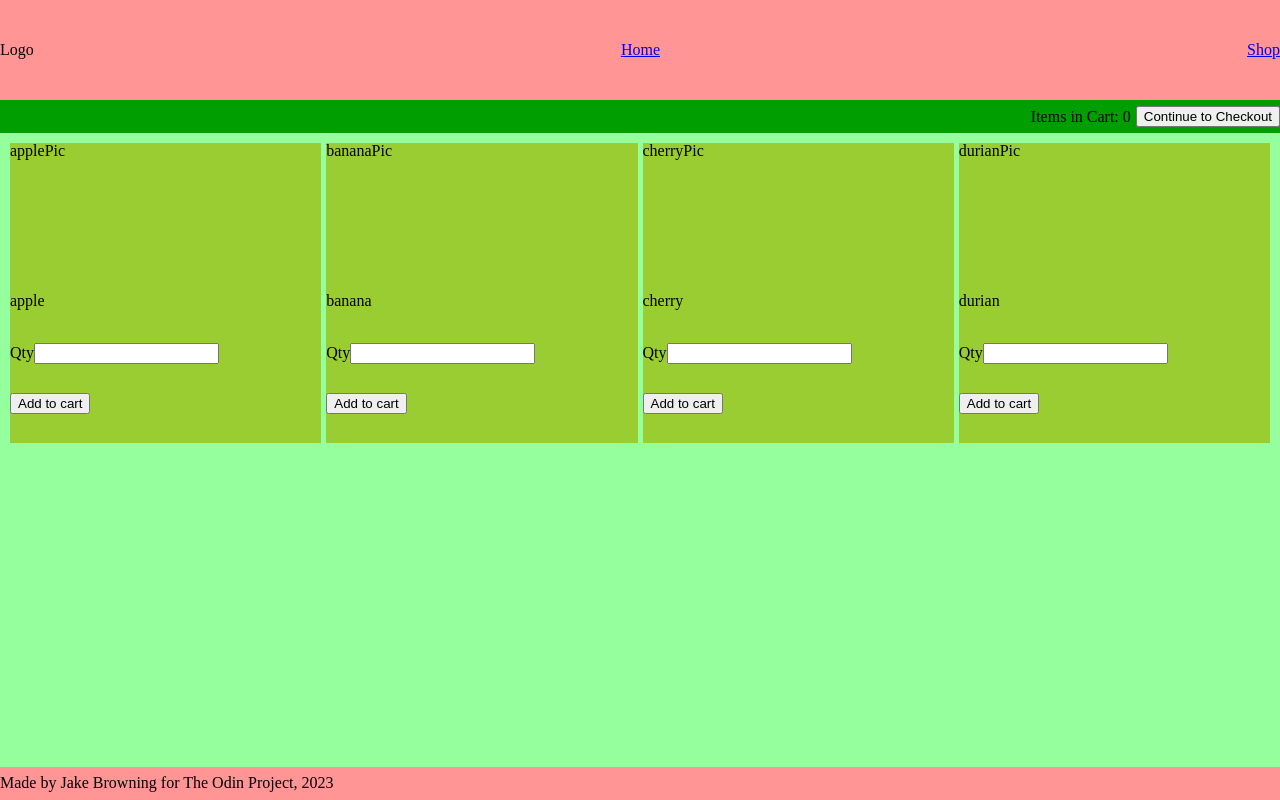
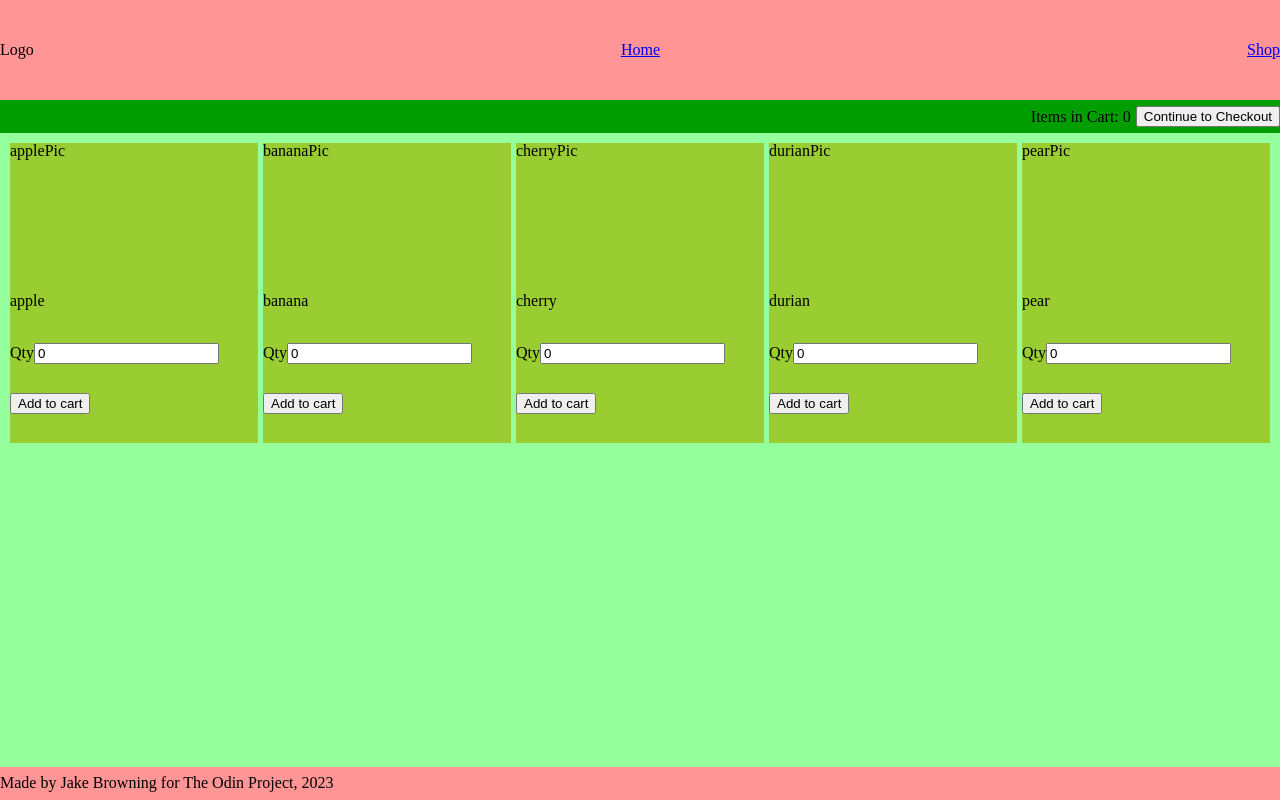
Before and after one commit to JakeBrowning90/shopping-cart, a React (Create React App) app in the folder shopping-cart/: page /shop in a window 1280 px wide. Built offline with nearby package versions, Linux system fonts and the light colour scheme.

Commit message:
Testing rework of prop logic

```diff
--- a/shopping-cart/src/App.js
+++ b/shopping-cart/src/App.js
@@ -9,11 +9,29 @@ import './styles/style.css';
 const App = () => {
   const [cartCount, setCartCount] = useState(0);
   const [inventory, setInventory] = useState([
-    {key: 0, img: "applePic", desc: "apple"},
-    {key: 1, img: "bananaPic", desc: "banana"},
-    {key: 2, img: "cherryPic", desc: "cherry"},
-    {key: 3, img: "durianPic", desc: "durian"},
+    {key: 0, img: "applePic", desc: "apple", cardCount: 0},
+    {key: 1, img: "bananaPic", desc: "banana", cardCount: 0},
+    {key: 2, img: "cherryPic", desc: "cherry", cardCount: 0},
+    {key: 3, img: "durianPic", desc: "durian", cardCount: 0},
+    {key: 4, img: "pearPic", desc: "pear", cardCount: 0},
   ]);
+
+  const handleQuantityChange = (e) => {
+    const value = e.target.value;
+    const name = e.target.name;
+
+    setInventory((inventory) => {
+      return {
+        ...inventory,   // Spread Operator
+        [name]: value
+      }
+    })
+  }
+
+  const addToCart = () => {
+    console.log("Added to cart!");
+    setCartCount(cartCount => cartCount + 1);
+  }
 
 
   return (
@@ -21,7 +39,7 @@ const App = () => {
       <Nav />
       <Routes>
         <Route path="/" element={<Home />} />
-        <Route path="/shop" element={<Shop cartCount={cartCount} inventory={inventory}/>} />
+        <Route path="/shop" element={<Shop cartCount={cartCount} inventory={inventory} handleQuantityChange={handleQuantityChange} onClick={addToCart}/>} />
       </Routes>
       <div id="footer">Made by Jake Browning for The Odin Project, 2023</div>
     </BrowserRouter>
--- a/shopping-cart/src/components/ItemCard.js
+++ b/shopping-cart/src/components/ItemCard.js
@@ -1,15 +1,15 @@
 function ItemCard(props) {
-  const { item } = props;
+  const { item, handleQuantityChange, onClick } = props;
 
     return (
       <div className="ItemCard">
         <div>{item.img}</div>
         <div>{item.desc}</div>
         <div>Qty
-          <input type="number" min="0"/>
+          <input name="cardCount" type="number" min="0" onChange={handleQuantityChange} defaultValue={item.cardCount}/>
         </div>
         <div>
-          <button>Add to cart</button>
+          <button onClick={onClick}>Add to cart</button>
         </div>
       </div>
     );
--- a/shopping-cart/src/components/Shop.js
+++ b/shopping-cart/src/components/Shop.js
@@ -1,7 +1,7 @@
 import ItemCard from "./ItemCard";
 
 function Shop(props) {
-  const { cartCount, inventory } = props;
+  const { cartCount, inventory, onClick } = props;
 
   return (
     <div id="Shop">
@@ -10,16 +10,12 @@ function Shop(props) {
         <button>Continue to Checkout</button>
       </div>
       <div id="itemDisplayDiv">
-      {inventory.map((item) => {
-                return <ItemCard item={item}
-                />
-            })}
-        {/* <ItemCard />
-        <ItemCard />
-        <ItemCard />
-        <ItemCard />
-        <ItemCard />
-        <ItemCard /> */}
+
+        {inventory.map((item) => {
+                  return <ItemCard item={item} onClick={onClick}
+                  />
+              })}
+
       </div>
     </div>
   );
```
